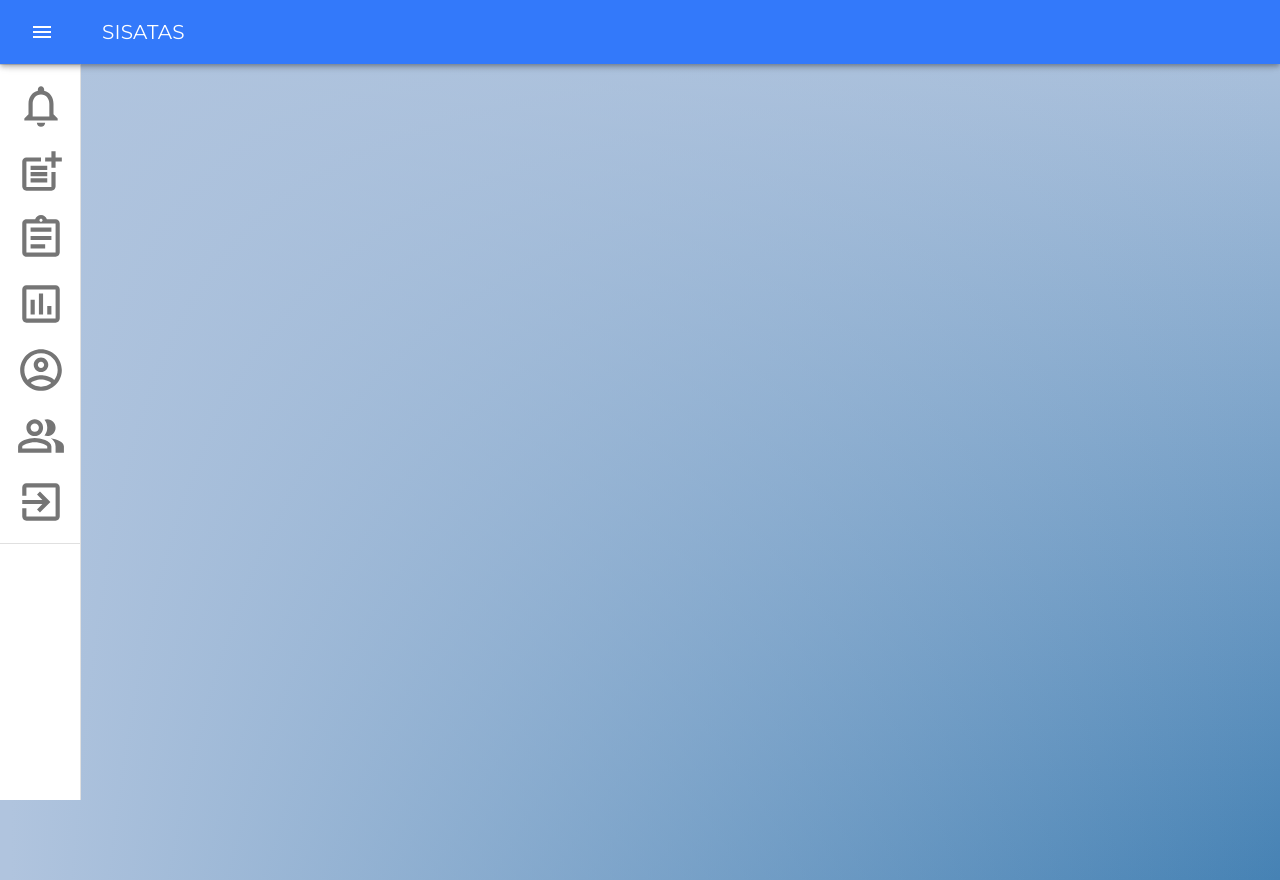
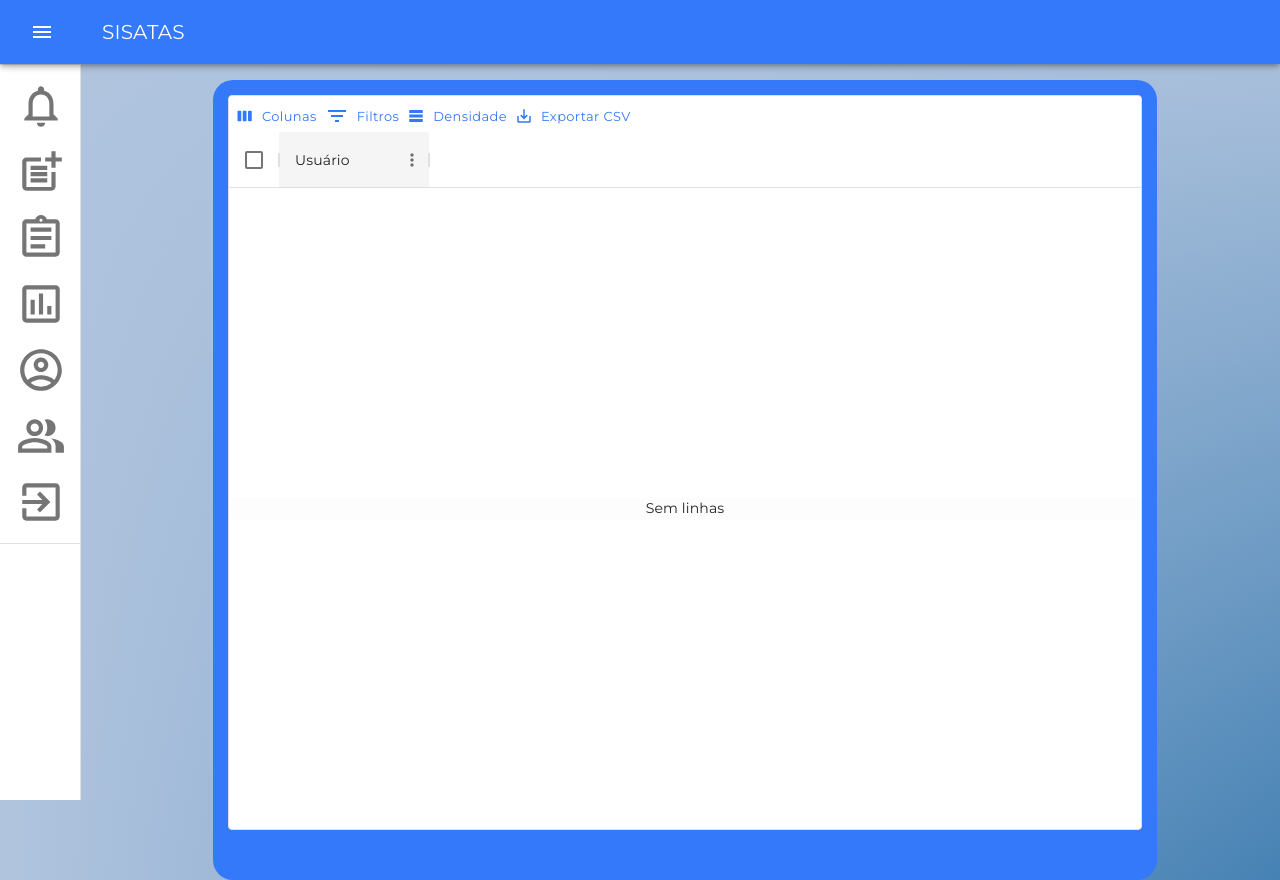
Before and after one commit to BureauTech/ProjectSisatas, a React (Create React App) app in the folder client/: page / in a window 1280 px wide. Built offline with nearby package versions, Linux system fonts and the light colour scheme.

Commit message:
tela de notificacoes

```diff
--- a/client/src/App.js
+++ b/client/src/App.js
@@ -15,6 +15,8 @@ import ViewComments from "./pages/Comment/ViewComments";
 import ViewSubjects from "./pages/Subject/ViewSubjects";
 import Comentarios from "./pages/Revisao/Comentarios";
 import RegisterPassword from "./components/RegisterPassword/RegisterPassword";
+import Notificacoes from "./pages/Notificacoes/Notificacoes";
+
 import { useEffect } from "react";
 
 function App() {
@@ -49,7 +51,7 @@ function App() {
             <Route path="/revisoes" component={() => <ViewRevisions />} />
             <Route path="/cadastrar-comentarios" component={() => <Comentarios />} />
 
-            <Route exact path="/" />
+            <Route exact path="/" component={() => <Notificacoes />} />
             <Route path="/cadastrar-usuario" component={() => <Register />} />
             <Route path="/cadastrar-senha" component={() => <RegisterPassword />} />
             <Route path="/editar-usuario" component={() => <EditUser />} />
--- /dev/null
+++ b/client/src/pages/Notificacoes/Notificacoes.js
@@ -0,0 +1,110 @@
+import React, { useEffect, useState } from "react";
+import { useHistory } from "react-router-dom";
+import { DataGrid, GridToolbar } from "@material-ui/data-grid";
+import { makeStyles } from "@material-ui/core/styles";
+import { Button, Grid } from "@material-ui/core";
+import VisibilityIcon from "@material-ui/icons/Visibility";
+import ptBR from "../../components/ptBR/DataGrid";
+import notificacoes from "../../services/notificacoes";
+
+const useStyles = makeStyles((theme) => ({
+  grid: {
+    backgroundColor: theme.palette.primary.main,
+    borderRadius: "20px",
+    padding: 15,
+    paddingBottom: 50,
+    [theme.breakpoints.up("md")]: { width: "90%" },
+    [theme.breakpoints.down("md")]: { width: "95%" },
+    [theme.breakpoints.up("lg")]: { width: "80%" },
+    height: 800,
+    marginRight: 10,
+  },
+  datagrid: {
+    backgroundColor: "#FFFFFF",
+  },
+  btn: {
+    color: "white",
+    backgroundColor: theme.palette.secondary.main,
+    fontWeight: 700,
+    fontSize: "1rem",
+    borderRadius: 20,
+    padding: "5px 20px",
+    "&:hover": {
+      backgroundColor: "white",
+      color: theme.palette.secondary.main,
+    },
+  },
+  container: {
+    marginTop: 5,
+    justifyContent: "center",
+  },
+  icon: {
+    "&:hover": {
+      color: theme.palette.secondary.main,
+    },
+  },
+}));
+
+export default function Data() {
+  const classes = useStyles();
+  const [rows, setRows] = useState([]);
+  const history = useHistory();
+
+  const formatDate = (date) => {
+    const data = new Date(date).toLocaleDateString();
+    return data;
+  };
+
+/*  useEffect(() => {
+    ataServices
+      .listarAtas("DataGrid")
+      .then((res) => {
+        let lista = res.data;
+        let lista2 = [];
+        lista.forEach((ata) => {
+          ata.ataDataCriacao = formatDate(ata.ataDataCriacao);
+          lista2.push({ id: ata["ataId"], ...ata });
+        });
+        setRows(lista2);
+      })
+      .catch((err) => {
+        console.log(err.message);
+      });
+  }, [setRows]);*/
+
+  const columns = [
+    { field: "", headerName: "Data", width: 100 },
+    { field: "", headerName: "Ação", width: 200 },
+    { field: "", headerName: "Documento", width: 200 },
+    { field: "", headerName: "Usuário", width: 150 },
+    /*{ field: "ataLocal", headerName: "Local", width: 150 },    { field: "tipo", headerName: "Tipo", width: 150 },
+    { field: "estado", headerName: "Estado", width: 150 },*/
+    /*{
+      field: "Exibir",
+      headerName: "Exibir",
+      width: 130,
+      renderCell: (params) => (
+        <Button onClick={() => history.push("ata", { id: params.getValue("id") })}>
+          <VisibilityIcon className="icon" />
+        </Button>
+      ),
+    },*/
+  ];
+
+  return (
+    <Grid container justify="center">
+      <Grid className={classes.grid} direction="column" alignItems="center">
+        <DataGrid
+          rows={rows}
+          columns={columns}
+          components={{ Toolbar: GridToolbar }}
+          className={classes.datagrid}
+          checkboxSelection={true}
+          hideFooter={true}
+          localeText={ptBR}
+          disableSelectionOnClick={true}
+        />
+      </Grid>
+    </Grid>
+  );
+}
--- /dev/null
+++ b/client/src/services/notificacoes.js
@@ -0,0 +1,10 @@
+import api from "./api";
+
+const endpoint = "/atas";
+
+
+const notificacoesServices = {
+
+};
+
+export default notificacoesServices;
```
